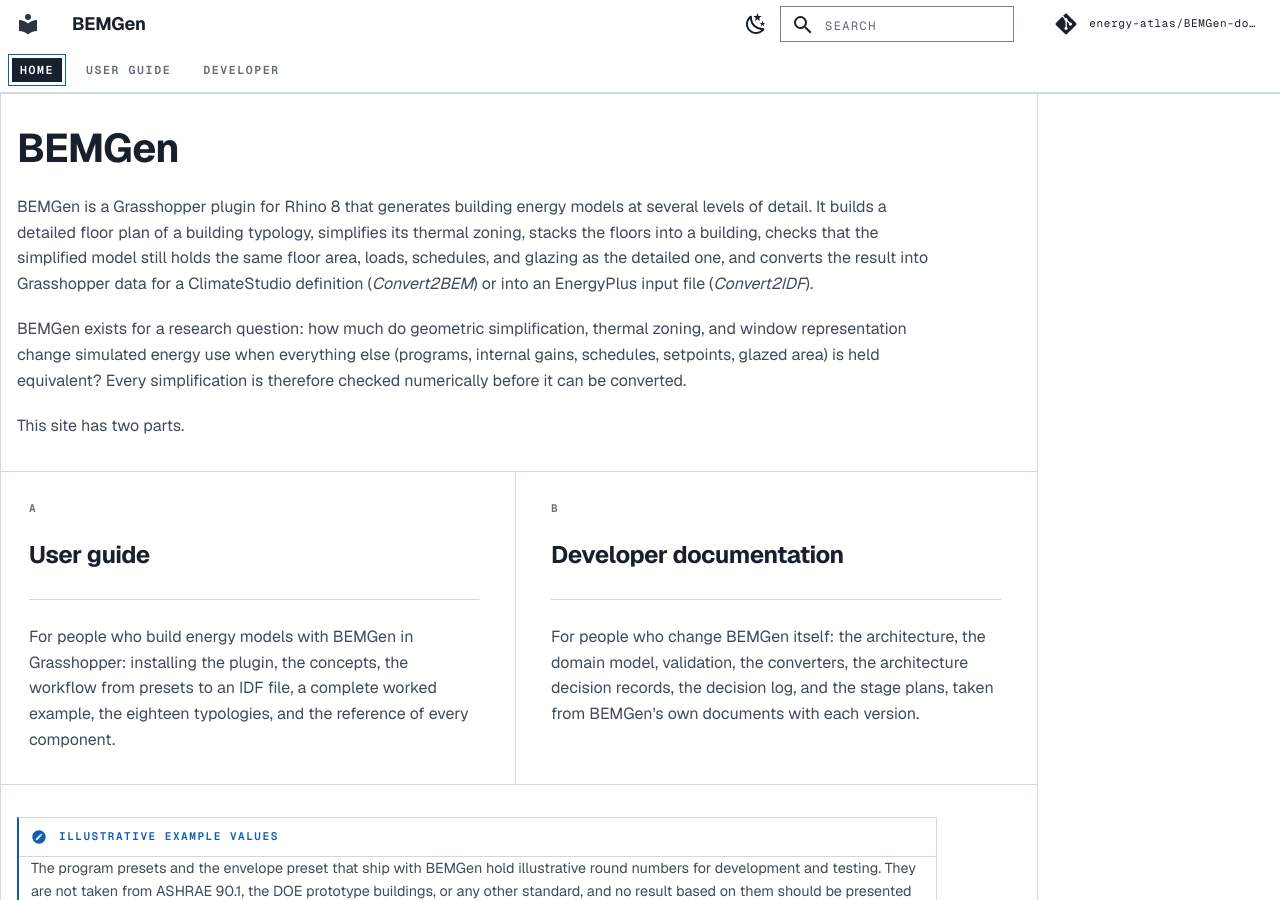
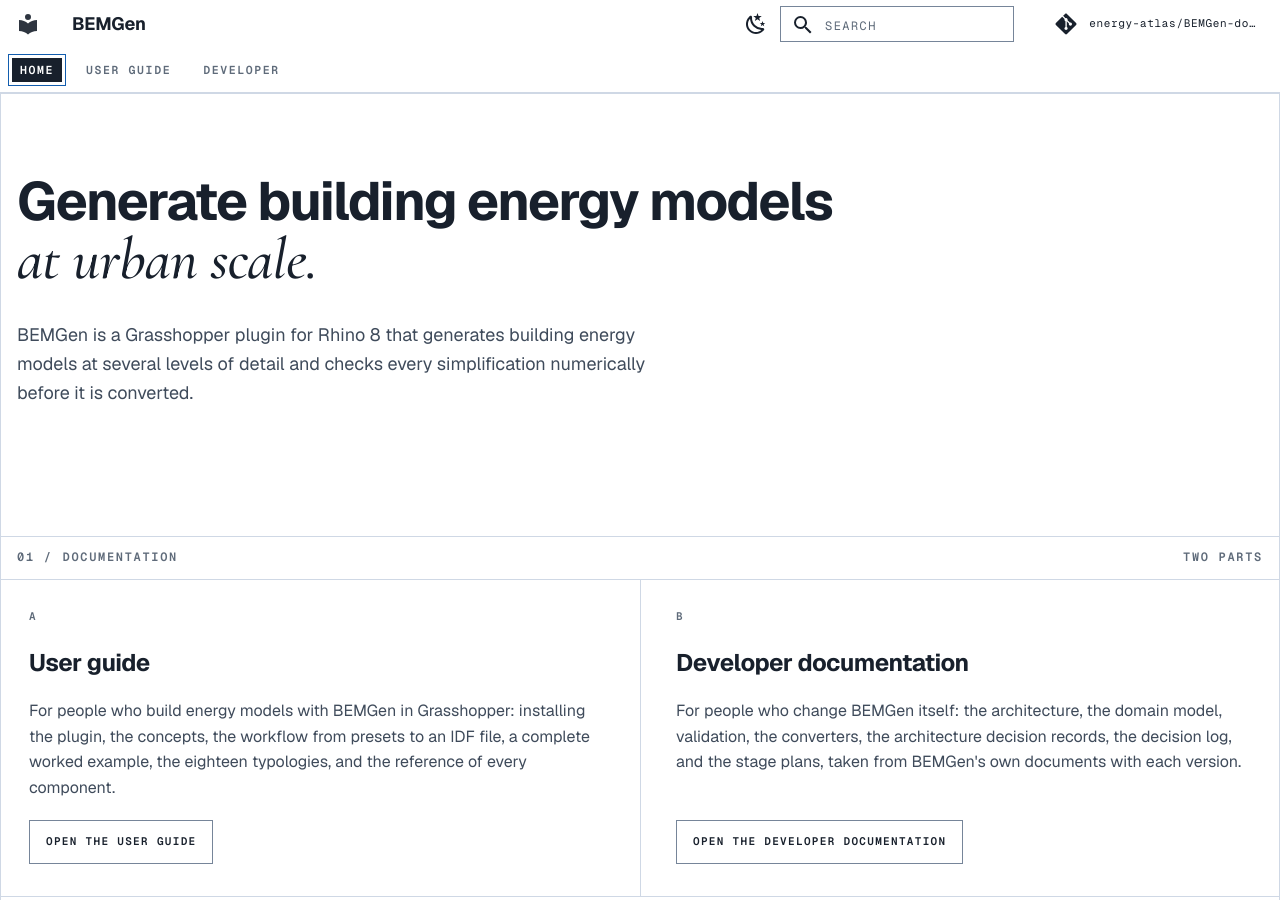
Before and after one commit to Energy-Atlas/BEMGen-docs, an MkDocs documentation site: the page built from docs/index.md, in a window 1280 px wide and 900 px high. Built offline with MkDocs 1.6.1 and Material for MkDocs 9.7.7, drawn with Linux system fonts in a browser that asks for light colours; comment, search, counter and statistics services are not loaded; some of the changed text lies outside the part shown.

Commit message:
docs(site): lay out the landing and section index pages with a hero, strips, and grids

```diff
--- a/docs/index.md
+++ b/docs/index.md
@@ -1,33 +1,44 @@
 ---
 hide:
   - navigation
+  - toc
 ---
 
-# BEMGen
+<div class="ea-hero" markdown>
+
+# Generate building energy models<br>*at urban scale.*
+
+BEMGen is a Grasshopper plugin for Rhino 8 that generates building energy models at several levels of detail and checks every simplification numerically before it is converted.
+
+</div>
+
+## Documentation { .ea-strip data-index="01" data-note="Two parts" }
+
+<div class="grid cards" markdown>
+
+-   [User guide](user/index.md)
+
+    For people who build energy models with BEMGen in Grasshopper: installing the plugin, the concepts, the workflow from presets to an IDF file, a complete worked example, the eighteen typologies, and the reference of every component.
+
+    [Open the user guide](user/index.md){ .md-button }
+
+-   [Developer documentation](developer/index.md)
+
+    For people who change BEMGen itself: the architecture, the domain model, validation, the converters, the architecture decision records, the decision log, and the stage plans, taken from BEMGen's own documents with each version.
+
+    [Open the developer documentation](developer/index.md){ .md-button }
+
+</div>
+
+## About BEMGen { .ea-strip data-index="02" data-note="Research question" }
 
 BEMGen is a Grasshopper plugin for Rhino 8 that generates building energy models at several levels of detail. It builds a detailed floor plan of a building typology, simplifies its thermal zoning, stacks the floors into a building, checks that the simplified model still holds the same floor area, loads, schedules, and glazing as the detailed one, and converts the result into Grasshopper data for a ClimateStudio definition (*Convert2BEM*) or into an EnergyPlus input file (*Convert2IDF*).
 
 BEMGen exists for a research question: how much do geometric simplification, thermal zoning, and window representation change simulated energy use when everything else (programs, internal gains, schedules, setpoints, glazed area) is held equivalent? Every simplification is therefore checked numerically before it can be converted.
 
-This site has two parts.
-
-<div class="grid cards" markdown>
-
--   **[User guide](user/index.md)**
-
-    ---
-
-    For people who build energy models with BEMGen in Grasshopper: installing the plugin, the concepts, the workflow from presets to an IDF file, a complete worked example, the eighteen typologies, and the reference of every component.
-
--   **[Developer documentation](developer/index.md)**
-
-    ---
-
-    For people who change BEMGen itself: the architecture, the domain model, validation, the converters, the architecture decision records, the decision log, and the stage plans, taken from BEMGen's own documents with each version.
-
-</div>
-
 !!! note "Illustrative example values"
     The program presets and the envelope preset that ship with BEMGen hold illustrative round numbers for development and testing. They are not taken from ASHRAE 90.1, the DOE prototype buildings, or any other standard, and no result based on them should be presented as if they were.
 
+## Licence and downloads { .ea-strip data-index="03" data-note="MIT License" }
+
 BEMGen is released under the MIT License, copyright 2026 Environmental Systems Lab. Its source code is in the BEMGen repository, which is private for now; access is given on request. The plugin and the example definitions are on the [Releases page](https://github.com/energy-atlas/BEMGen-docs/releases) of this site's repository.
```
Also changed, not shown: docs/developer/index.md (+30 -9 lines), docs/user/index.md (+31 -8 lines).
